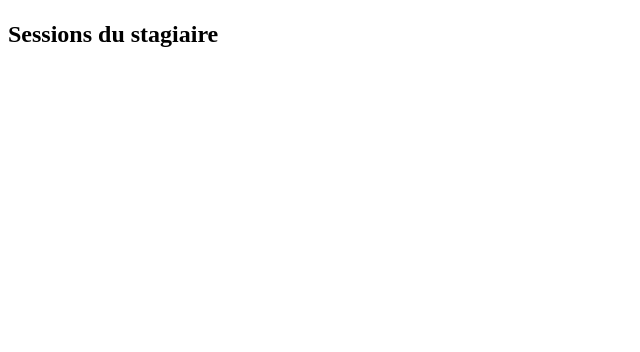
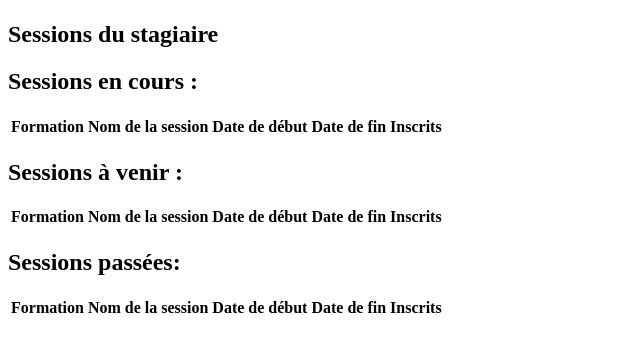
Before and after one commit to PierreWTH/ExoSymfonySession, a Symfony app: template templates/stagiaire/detail.html.twig in a window 1280 px wide. Shown: the part 259-611 px from the top of the page, without its empty margins (0-640 px from the left). Run offline with Twig, Linux system fonts and the light colour scheme; the template is opened without the code that fills it, so the values that code supplies are empty; some libraries are stand-ins or nearby versions.

Commit message:
verif max place + amelioration detail session stag

```diff
--- a/templates/home/index.html.twig
+++ b/templates/home/index.html.twig
@@ -17,6 +17,7 @@
             <th>Date de début</th>
             <th>Date de fin</th>
             <th>Inscrits</th>
+            <th> Statut </th>
         </tr>
     </thead>
     <tbody>
@@ -27,9 +28,11 @@
             <td><a href="{{path ('detail_session', {id : session.id })}}">{{session.nomSession}}</a></td>
             <td>{{session.dateDebut|date('d/m/Y')}}</td>
             <td>{{session.dateFin |date('d/m/Y')}}</td>
-            {# {{ dump(session.stagiaires)}} #}
             <td>{{session.stagiaires|length}} / {{session.nbPlace}}</td>
+            {% if session.stagiaires|length == session.nbPlace %}
+            <td> Session complète </td>
         </tr>
+         {% endif %}
         {% endif %}
         {% endfor %}
     </tbody>
--- a/templates/stagiaire/detail.html.twig
+++ b/templates/stagiaire/detail.html.twig
@@ -14,13 +14,93 @@
 
 <h2> Sessions du stagiaire </h2>
 
-{% for session in sessions %}
-    {% if stagiaire in session.stagiaires %}
 
-    {{session.nomSession}}<br>
 
-    {% endif %}
+    <h2>Sessions en cours : </h2>
 
-{% endfor %}
+<table>
+    <thead>
+        <tr>
+            <th>Formation</th>
+            <th>Nom de la session </th>
+
+            <th>Date de début</th>
+            <th>Date de fin</th>
+            <th>Inscrits</th>
+        </tr>
+    </thead>
+    <tbody>
+        {% for session in sessions %}
+        {% if session.dateDebut|date('d/m/Y') <= 'now'|date('d/m/Y') and session.dateFin|date('d/m/Y') >= 'now'|date('d/m/Y') and stagiaire in session.stagiaires %}
+        <tr>
+            <td>{{session.formation.nomFormation}}</td>
+            <td><a href="{{path ('detail_session', {id : session.id })}}">{{session.nomSession}}</a></td>
+            <td>{{session.dateDebut|date('d/m/Y')}}</td>
+            <td>{{session.dateFin |date('d/m/Y')}}</td>
+            {# {{ dump(session.stagiaires)}} #}
+            <td>{{session.stagiaires|length}} / {{session.nbPlace}}</td>
+        </tr>
+        {% endif %}
+        {% endfor %}
+    </tbody>
+</table>
+
+
+
+<h2>Sessions à venir : </h2>
+
+<table>
+    <thead>
+        <tr>
+            <th>Formation</th>
+            <th>Nom de la session </th>
+            <th>Date de début</th>
+            <th>Date de fin</th>
+            <th>Inscrits</th>
+        </tr>
+    </thead>
+    <tbody>
+        {% for session in sessions %}
+        {% if session.dateFin|date('d/m/Y') > 'now'|date('d/m/Y') and session.dateDebut|date('d/m/Y') > 'now'|date('d/m/Y') and stagiaire in session.stagiaires%}
+        <tr>
+            <td>{{session.formation.nomFormation}}</td>
+            <td><a href="{{path ('detail_session', {id : session.id })}}">{{session.nomSession}}</a></td>
+            <td>{{session.dateDebut|date('d/m/Y')}}</td>
+            <td>{{session.dateFin |date('d/m/Y')}}</td>
+            <td>{{session.stagiaires|length}} / {{session.nbPlace}}</td>
+        </tr>
+        {% endif %}
+        {% endfor %}
+    </tbody>
+</table>
+
+
+<h2>Sessions passées: </h2>
+
+<table>
+    <thead>
+        <tr>
+            <th>Formation</th>
+            <th>Nom de la session </th>
+
+            <th>Date de début</th>
+            <th>Date de fin</th>
+            <th>Inscrits</th>
+        </tr>
+    </thead>
+    <tbody>
+        {% for session in sessions %}
+        {% if session.dateFin|date('d/m/Y') < 'now'|date('d/m/Y') and stagiaire in session.stagiaires %}
+        <tr>
+            <td>{{session.formation.nomFormation}}</td>
+            <td><a href="{{path ('detail_session', {id : session.id })}}">{{session.nomSession}}</a></td>
+            <td>{{session.dateDebut|date('d/m/Y')}}</td>
+            <td>{{session.dateFin |date('d/m/Y')}}</td>
+            <td>{{session.stagiaires|length}} / {{session.nbPlace}}</td>
+        </tr>
+        {% endif %}
+        {% endfor %}
+    </tbody>
+</table>
 
 {% endblock %}
```
Also changed, not shown: templates/session/detail.html.twig (+7 -3 lines).
